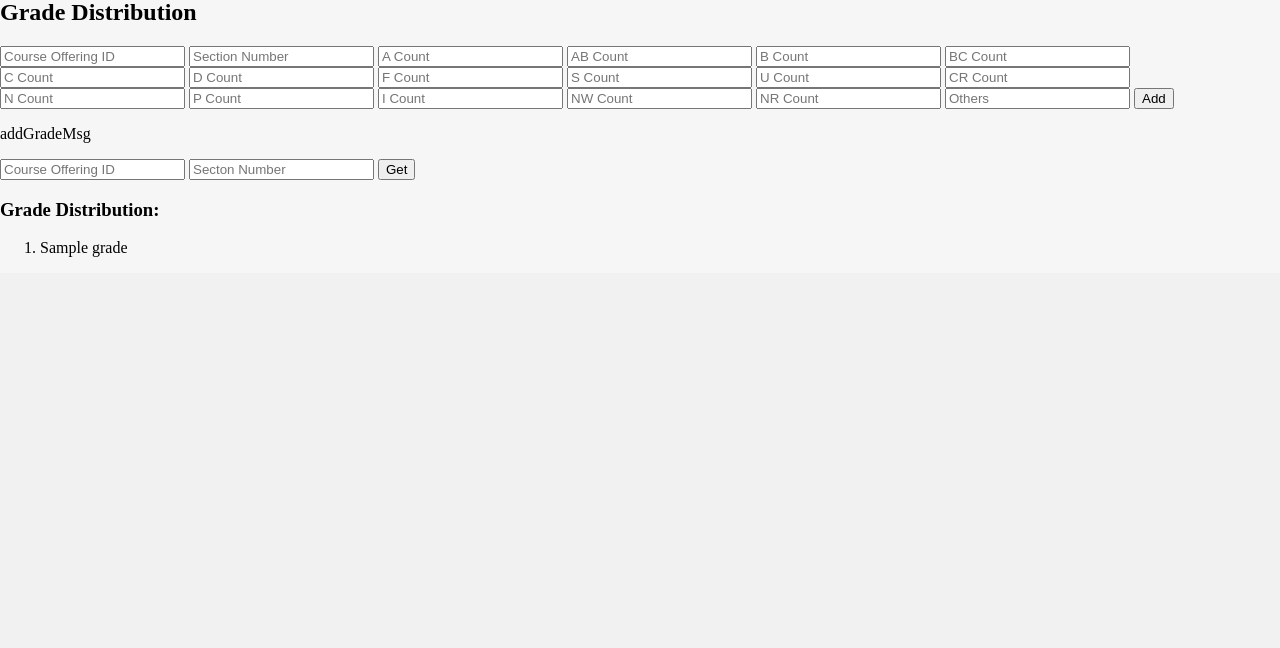
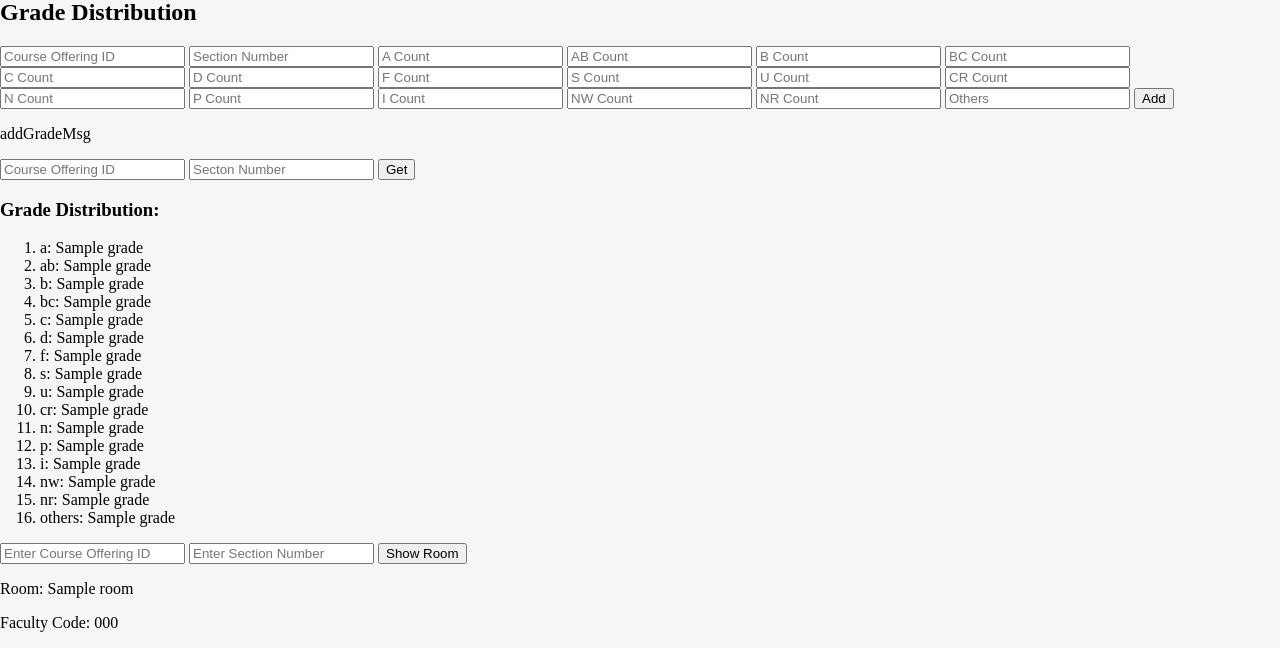
Before and after one commit to aarunishsinha/Course-Management-System, a Flask app: template templates/instructor.html in a window 1280 px wide. Shown: the part 760-1408 px from the top of the page. Before the commit the page ends 1017 px from the top, so only its background shows below. Run offline with Flask 2, Linux system fonts and the light colour scheme; the template is opened without the code that fills it: most values are stand-ins (such as "Sample title", 1, 10 or a date in 2020); some libraries are stand-ins or nearby versions.

Commit message:
Instructor Part Complete (without css)

```diff
--- a/app.py
+++ b/app.py
@@ -30,7 +30,7 @@ def main():
 def inst():
     global currentProfLoginId
     currentProfLoginId = request.form.get("ProfID")
-    return render_template("instructor.html",currentProfLoginId = currentProfLoginId,AddCourseMsg="", requests = [], enrollment = [],addGradeMsg = addGradeMsg, grades = [])
+    return render_template("instructor.html",currentProfLoginId = currentProfLoginId,AddCourseMsg="", requests = [], enrollment = [],addGradeMsg = addGradeMsg, grades = [], room = "", facultyCode = "")
 
 @app.route("/instructorScreen/AddCourse", methods = ["POST"])
 def instAC():
@@ -50,7 +50,7 @@ def instAC():
     except Exception as e:
         print (e)
 
-    return render_template("instructor.html",currentProfLoginId = currentProfLoginId,AddCourseMsg="", requests = [], enrollment = [],addGradeMsg = addGradeMsg, grades = [])
+    return render_template("instructor.html",currentProfLoginId = currentProfLoginId,AddCourseMsg="", requests = [], enrollment = [],addGradeMsg = addGradeMsg, grades = [], room = "", facultyCode = "")
 
 @app.route("/instructorScreen/Requests", methods = ["POST"])
 def instRequests():
@@ -67,7 +67,7 @@ def instRequests():
     except Exception as e:
         print (e)
 
-    return render_template("instructor.html",currentProfLoginId = currentProfLoginId,AddCourseMsg="", requests = requests, enrollment = [],addGradeMsg = addGradeMsg, grades = [])
+    return render_template("instructor.html",currentProfLoginId = currentProfLoginId,AddCourseMsg="", requests = requests, enrollment = [],addGradeMsg = addGradeMsg, grades = [], room = "", facultyCode = "")
 
 @app.route("/instructorScreen/ProcessRequests", methods = ["POST"])
 def instProcessRequests():
@@ -78,7 +78,7 @@ def instProcessRequests():
 
     # requests = EXECUTE DATABASE QUERY HERE
 
-    return render_template("instructor.html",currentProfLoginId = currentProfLoginId,AddCourseMsg="", requests = [], enrollment = [],addGradeMsg = addGradeMsg, grades = [])
+    return render_template("instructor.html",currentProfLoginId = currentProfLoginId,AddCourseMsg="", requests = [], enrollment = [],addGradeMsg = addGradeMsg, grades = [], room = "", facultyCode = "")
 
 @app.route("/instructorScreen/Schedule", methods = ["POST"])
 def instSchedule():
@@ -112,11 +112,11 @@ def instEnrollments():
     except Exception as e:
         print (e)
 
-    return render_template("instructor.html",currentProfLoginId = currentProfLoginId,AddCourseMsg="", requests = [], enrollment = enrollment,addGradeMsg = addGradeMsg, grades = [])
+    return render_template("instructor.html",currentProfLoginId = currentProfLoginId,AddCourseMsg="", requests = [], enrollment = enrollment,addGradeMsg = addGradeMsg, grades = [], room = "", facultyCode = "")
 
 
 @app.route("/instructorScreen/addGradeDistribution", methods = ["POST"])
-def instEnrollments():
+def instAddGD():
     # See what is to be done with AddCourseMsg
     global currentProfLoginId
     COID = request.form.get("COID")
@@ -141,7 +141,24 @@ def instEnrollments():
 
     # addGradeMsg = EXECUTE DATABASE QUERY HERE
 
-    return render_template("instructor.html",currentProfLoginId = currentProfLoginId,AddCourseMsg="", requests = [], enrollment = enrollment,addGradeMsg = addGradeMsg, grades = [])
+    return render_template("instructor.html",currentProfLoginId = currentProfLoginId,AddCourseMsg="", requests = [], enrollment = enrollment,addGradeMsg = addGradeMsg, grades = [], room = "", facultyCode = "")
+
+@app.route("/instructorScreen/getGradeDistribution", methods = ["POST"])
+def instGetGD():
+    global currentProfLoginId
+    grades = []
+    # grades = EXECUTE DATABASE QUERY HERE
+    return render_template("instructor.html",currentProfLoginId = currentProfLoginId,AddCourseMsg="", requests = [], enrollment = enrollment,addGradeMsg = addGradeMsg, grades = grades, room = "", facultyCode = "")
+
+@app.route("/instructorScreen/room", methods = ["POST"])
+def instRoom():
+    global currentProfLoginId
+    ouput = []
+    # output = EXECUTE DATABASE QUERY HERE
+    room = output[0][0]
+    facultyCode = output[0][1]
+    return render_template("instructor.html",currentProfLoginId = currentProfLoginId,AddCourseMsg="", requests = [], enrollment = enrollment,addGradeMsg = addGradeMsg, grades = grades, room = room, facultyCode = facultyCode)
+
 
 
 if __name__ == '__main__':
--- a/templates/instructor.html
+++ b/templates/instructor.html
@@ -107,15 +107,39 @@
   {% if grades|length > 0 %}
     <h3>Grade Distribution:</h3>
     <ol>
-      {% for i in range(grades|length) %}
-        <li>{{grades[i]}}</li>
-      {% endfor %}
+      <!--  see if there are tuples or just a simple list -->
+        <li>a: {{grades[0]}}</li>
+        <li>ab: {{grades[1]}}</li>
+        <li>b: {{grades[2]}}</li>
+        <li>bc: {{grades[3]}}</li>
+        <li>c: {{grades[4]}}</li>
+        <li>d: {{grades[5]}}</li>
+        <li>f: {{grades[6]}}</li>
+        <li>s: {{grades[7]}}</li>
+        <li>u: {{grades[8]}}</li>
+        <li>cr: {{grades[9]}}</li>
+        <li>n: {{grades[10]}}</li>
+        <li>p: {{grades[11]}}</li>
+        <li>i: {{grades[12]}}</li>
+        <li>nw: {{grades[13]}}</li>
+        <li>nr: {{grades[14]}}</li>
+        <li>others: {{grades[15]}}</li>
     </ol>
   {% endif %}
 
 </div>
 
-<div class="InstructorBoxes">
+<div class="InstructorBoxes room">
+  <form class="" action="/instructorScreen/room" method="post">
+    <input type="text" name="COID" placeholder="Enter Course Offering ID">
+    <input type="number" name="SN" placeholder="Enter Section Number">
+    <input type="submit" name="submit" value="Show Room">
+  </form>
+
+  {% if room !="" %}
+    <p>Room: {{room}}</p>
+    <p>Faculty Code: {{facultyCode}}</p>
+  {% endif %}
 
 </div>
 
```
